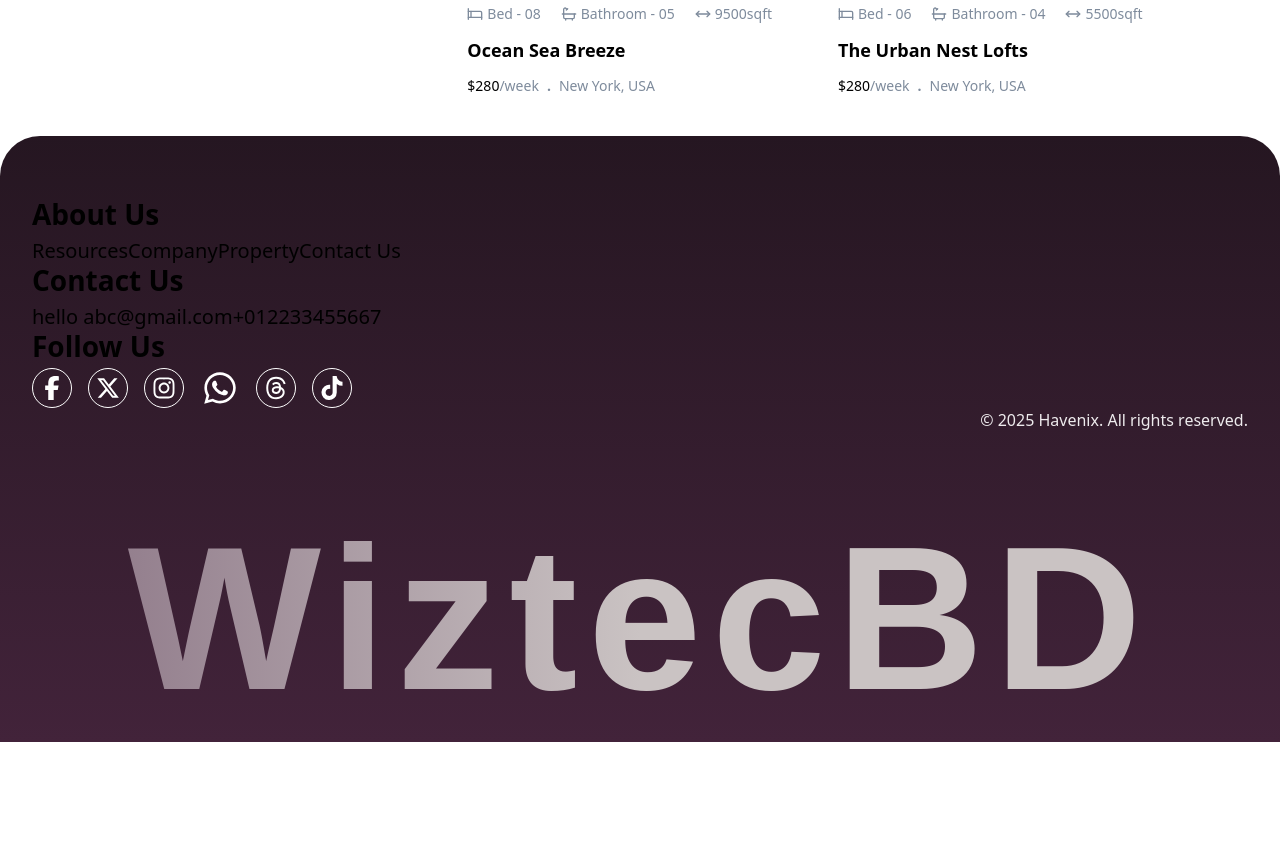
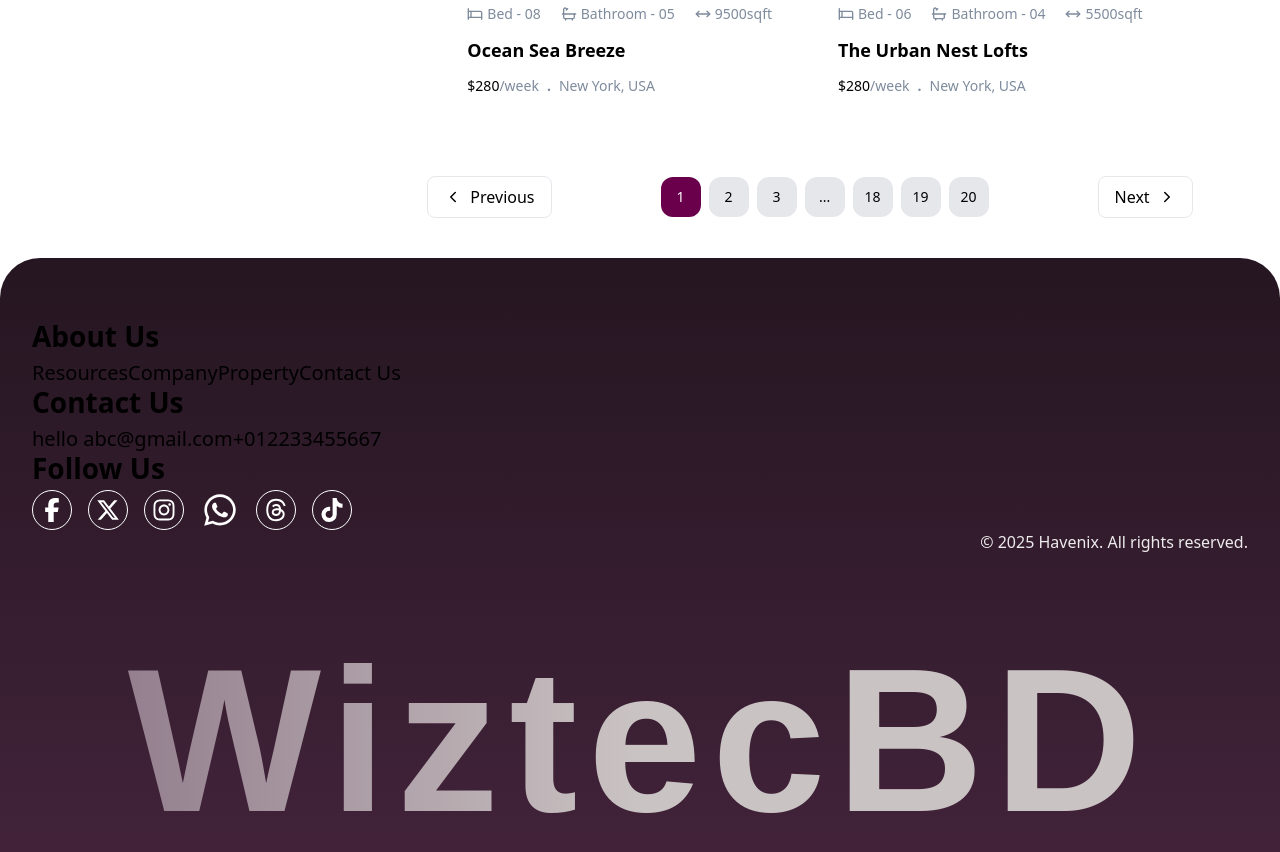
Before and after one commit to nishathub/wiztec-bd, a React (Vite) app: page / in a window 1280 px wide. Shown: the part 2220-3072 px from the top of the page. Before the commit the page ends 2962 px from the top, so only its background shows below. Built offline with nearby package versions, Linux system fonts and the light colour scheme; a web font is replaced by a local one.

Commit message:
dummy pagination added to the prop collection

```diff
--- /dev/null
+++ b/src/components/Pagination/Pagination.jsx
@@ -0,0 +1,97 @@
+import { useState, useMemo } from "react";
+import { ChevronLeft, ChevronRight } from "lucide-react";
+
+const ITEMS_PER_PAGE = 6;
+const TOTAL_ITEMS = 120;
+
+const Pagination = () => {
+  const [currentPage, setCurrentPage] = useState(1);
+
+  const totalPages = Math.ceil(TOTAL_ITEMS / ITEMS_PER_PAGE);
+
+  const getPaginationNumbers = useMemo(() => {
+    const firstSet = [1, 2, 3];
+    const lastSet = [totalPages - 2, totalPages - 1, totalPages];
+    const middleSet = [
+      currentPage - 1,
+      currentPage,
+      currentPage + 1,
+    ].filter(
+      (p) => p > 3 && p < totalPages - 2
+    );
+
+    const allPages = [...firstSet, ...middleSet, ...lastSet];
+    console.log(allPages)
+    // Sort + remove duplicates
+    const sorted = [...new Set(allPages)].sort((a, b) => a - b);
+
+    // Insert "..." gap indicators
+    const finalPages = [];
+    sorted.forEach((p, idx) => {
+      if (idx === 0) {
+        finalPages.push(p);
+      } else {
+        if (p - sorted[idx - 1] > 1) {
+          finalPages.push("...");
+        }
+        finalPages.push(p);
+      }
+    });
+
+    return finalPages;
+  }, [currentPage, totalPages]);
+
+  const handlePageClick = (page) => {
+    if (page === "...") return;
+    setCurrentPage(page);
+  };
+
+  return (
+    <div className="w-full flex flex-wrap items-center justify-between py-10">
+
+      {/* Prev Button */}
+      <button
+        className="btn btn-outline border md:text-[16px] rounded-lg px-4 py-2 flex items-center gap-2"
+        onClick={() => currentPage > 1 && setCurrentPage(currentPage - 1)}
+        disabled={currentPage === 1}
+      >
+        <ChevronLeft size={18} /> Previous
+      </button>
+
+      {/* Center Pagination Numbers */}
+      <div className="flex flex-wrap items-center gap-2">
+        {getPaginationNumbers.map((page, idx) => (
+          <button
+            key={idx}
+            onClick={() => handlePageClick(page)}
+            className={`
+              w-10 h-10 flex items-center justify-center rounded-xl text-sm
+              ${page === currentPage
+                ? "bg-[#6a004b] text-white"
+                : page === "..."
+                ? "bg-gray-200 cursor-default"
+                : "bg-gray-200 hover:bg-gray-300"
+              }
+            `}
+            disabled={page === "..."}
+          >
+            {page}
+          </button>
+        ))}
+      </div>
+
+      {/* Next Button */}
+      <button
+        className="btn btn-outline border md:text-[16px] rounded-lg px-4 py-2 flex items-center gap-2"
+        onClick={() =>
+          currentPage < totalPages && setCurrentPage(currentPage + 1)
+        }
+        disabled={currentPage === totalPages}
+      >
+        Next <ChevronRight size={18} />
+      </button>
+    </div>
+  );
+};
+
+export default Pagination;
--- a/src/components/Property-Display/PropertyComponent.jsx
+++ b/src/components/Property-Display/PropertyComponent.jsx
@@ -1,4 +1,5 @@
 import data from "../../../public/property.json";
+import Pagination from "../Pagination/Pagination";
 import PropertyCollection from "./PropertyCollection";
 import PropertyFilter from "./PropertyFilter";
 
@@ -12,6 +13,7 @@ const PropertyComponent = () => {
       {/* Right  */}
       <div className="">
         <PropertyCollection data={data}></PropertyCollection>
+        <Pagination></Pagination>
       </div>
     </div>
   );
```
